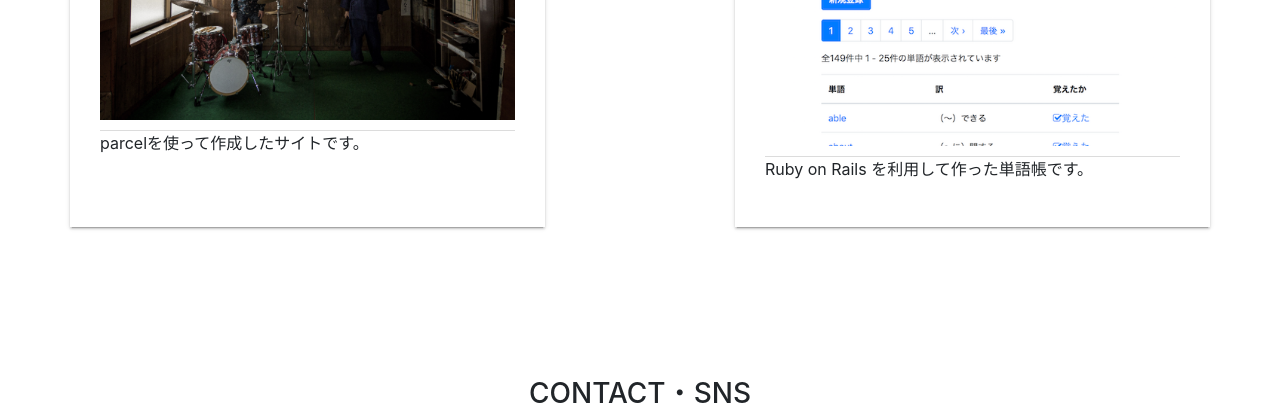
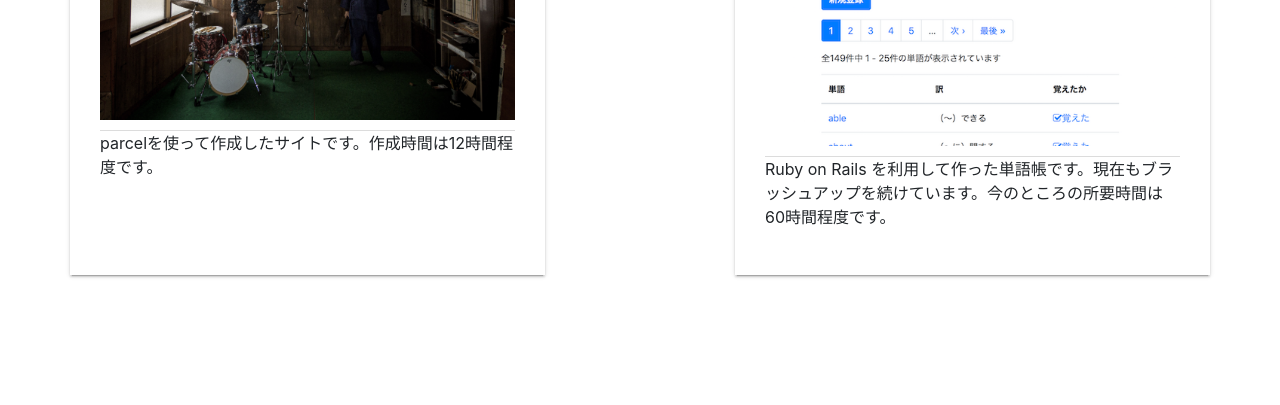
Before and after one commit to tamuramasaho/tamuramasaho.github.io, a website: page index.html in a window 1280 px wide. Shown: the part 2767-3172 px from the top of the page. Drawn offline with nearby package versions, Linux system fonts and the light colour scheme.

Commit message:
modify profile

```diff
--- a/index.html
+++ b/index.html
@@ -119,12 +119,12 @@
         <div class="col-sm-5 box">
           <a href="https://tamuramasaho.github.io/"><h6>このサイト<i class="fas fa-link"></i></h6></a>
           <a href="https://tamuramasaho.github.io/" target=”_blank”><img src="image/my-page.png" alt="my-page" class="img-fluid"></a></li>
-          <p class="description">parcelを使って作成したサイトです。</p>
+          <p class="description">parcelを使って作成したサイトです。作成時間は12時間程度です。</p>
         </div>
         <div class="col-sm-5 offset-sm-2 box ">
           <a href="https://voc-app.herokuapp.com/"><h6>単語帳<i class="fas fa-link"></i></h6></a>
           <a href="https://voc-app.herokuapp.com/" target=”_blank”><img src="image/voc-app.png" alt="voc-app" class="img-fluid"></a></li>
-          <p class="description">Ruby on Rails を利用して作った単語帳です。</pclass="description">
+          <p class="description">Ruby on Rails を利用して作った単語帳です。現在もブラッシュアップを続けています。今のところの所要時間は60時間程度です。</p　class="description">
         </div>
       </div>
     </div>
```
